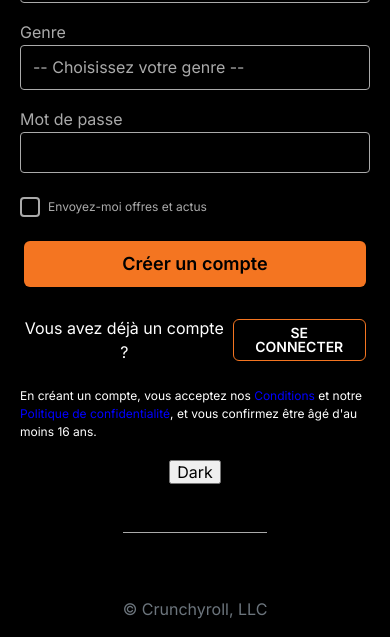
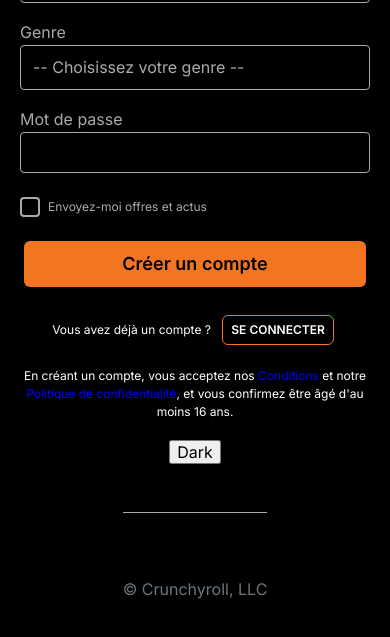
Before and after one commit to Maissane-abd/SASS-PROJET, a website: page signup.html in a window 390 px wide. Shown: the part 245-882 px from the top of the page. Drawn offline with Linux system fonts and the light colour scheme.

Commit message:
mobile first signup page

```diff
--- a/signup.html
+++ b/signup.html
@@ -44,9 +44,9 @@
         <button type="submit" class="button button-primary button-l">Créer un compte</button>
       </form>
 
-      <p class="auth__text">
+      <p class="auth__text typo-xs">
         Vous avez déjà un compte ?
-        <a href="./login.html" class="button button-secondary button-s">SE CONNECTER</a>
+        <a href="./login.html" class="button button-secondary button-xs p-2 ml-2">SE CONNECTER</a>
       </p>
 
       <small class="typo-xs">
--- a/src/scss/components/_auth.scss
+++ b/src/scss/components/_auth.scss
@@ -5,6 +5,8 @@
 .auth {
     &__container {
      @include m.resetAuth;
+     text-align: center;
+
  }
 
    &__title {
@@ -16,15 +18,13 @@
      flex-direction: column;
    }
 
-   &__text {
-    display: flex;
-     text-align: center;
-     align-items: center;
-   }
-
    &__check {
 
     display: flex;
     align-items: center;
    }
+
+   label {
+    text-align: start;
+   }
  }
```
Also changed, not shown: dist/main.css, 1 other file.
